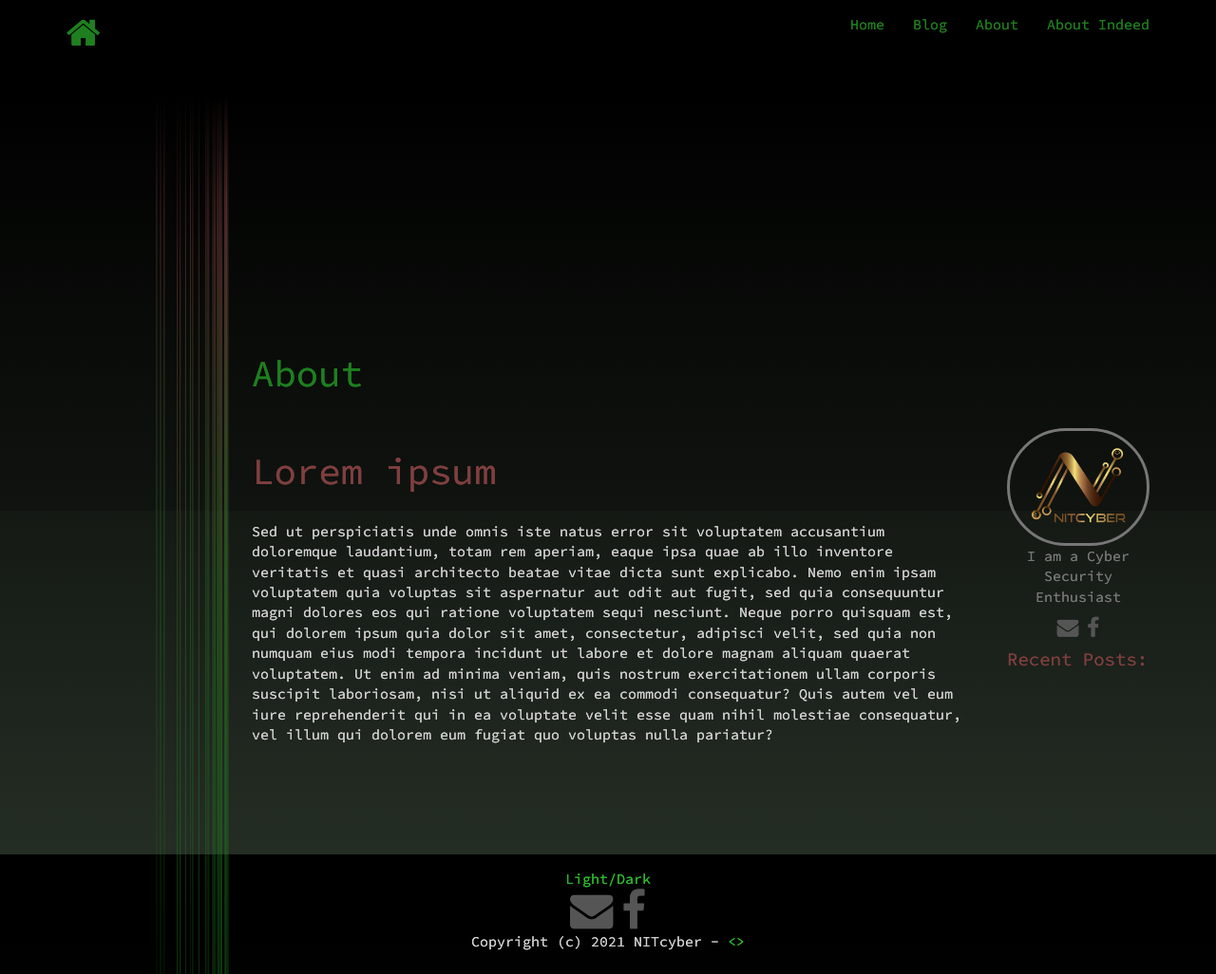
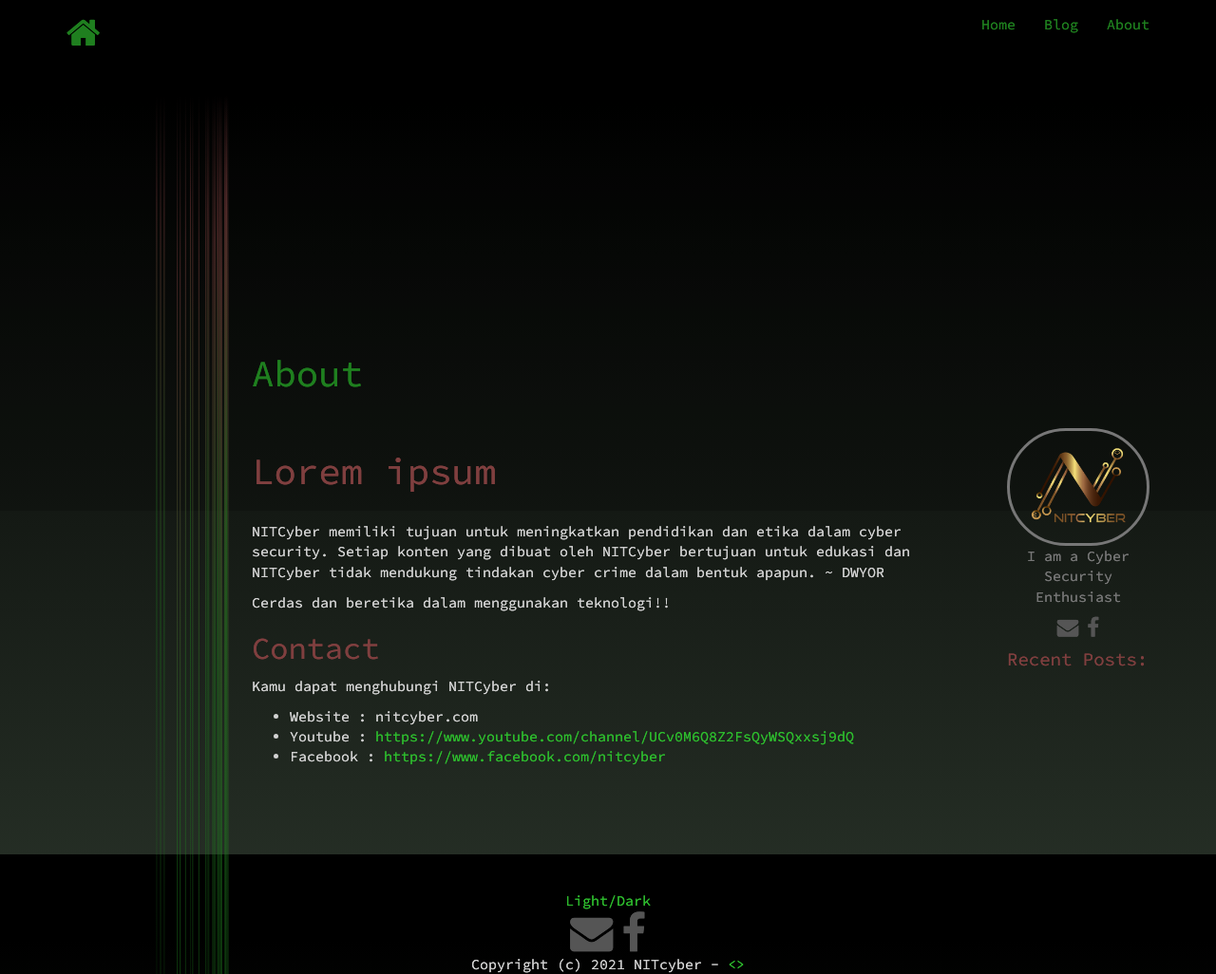
Before and after one commit to algifahri/algifahri.github.io, a Jekyll site: the page built from _items/about.md, in a window 1280 px wide and 1026 px high. Shown: the whole window at 95% size. Built offline with Jekyll 4.4.1, drawn with Linux system fonts in a browser that asks for light colours; nearby versions of some CDN libraries.

Commit message:
edit about

```diff
--- a/_items/about.md
+++ b/_items/about.md
@@ -4,4 +4,12 @@ title: About
 description: Test page
 ---
 # Lorem ipsum
-Sed ut perspiciatis unde omnis iste natus error sit voluptatem accusantium doloremque laudantium, totam rem aperiam, eaque ipsa quae ab illo inventore veritatis et quasi architecto beatae vitae dicta sunt explicabo. Nemo enim ipsam voluptatem quia voluptas sit aspernatur aut odit aut fugit, sed quia consequuntur magni dolores eos qui ratione voluptatem sequi nesciunt. Neque porro quisquam est, qui dolorem ipsum quia dolor sit amet, consectetur, adipisci velit, sed quia non numquam eius modi tempora incidunt ut labore et dolore magnam aliquam quaerat voluptatem. Ut enim ad minima veniam, quis nostrum exercitationem ullam corporis suscipit laboriosam, nisi ut aliquid ex ea commodi consequatur? Quis autem vel eum iure reprehenderit qui in ea voluptate velit esse quam nihil molestiae consequatur, vel illum qui dolorem eum fugiat quo voluptas nulla pariatur?
+NITCyber memiliki tujuan untuk meningkatkan pendidikan dan etika dalam cyber security. Setiap konten yang dibuat oleh NITCyber bertujuan untuk edukasi dan NITCyber tidak mendukung tindakan cyber crime dalam bentuk apapun. ~ DWYOR
+
+Cerdas dan beretika dalam menggunakan teknologi!!
+
+## Contact
+Kamu dapat menghubungi NITCyber di:
+* Website : nitcyber.com
+* Youtube : <https://www.youtube.com/channel/UCv0M6Q8Z2FsQyWSQxxsj9dQ>
+* Facebook : <https://www.facebook.com/nitcyber>
```
Also changed, not shown: _items/about_indeed.md (deleted, +0 -7 lines), _posts/2016-10-15-Second-post.md (deleted, +0 -8 lines), _posts/2021-07-02-First-post.md (renamed from _posts/2016-10-06-First-post.md, +1 -1 lines), assets/img/icons/android-chrome-192x192.png (added), assets/img/icons/android-chrome-512x512.png (added), assets/img/icons/apple-touch-icon.png (added), assets/img/icons/favicon-16x16.png (added), assets/img/icons/favicon-32x32.png (added), assets/img/icons/favicon.ico.
